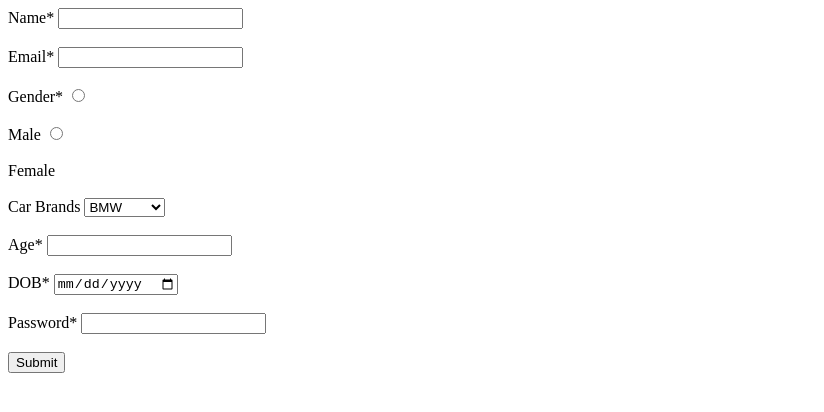
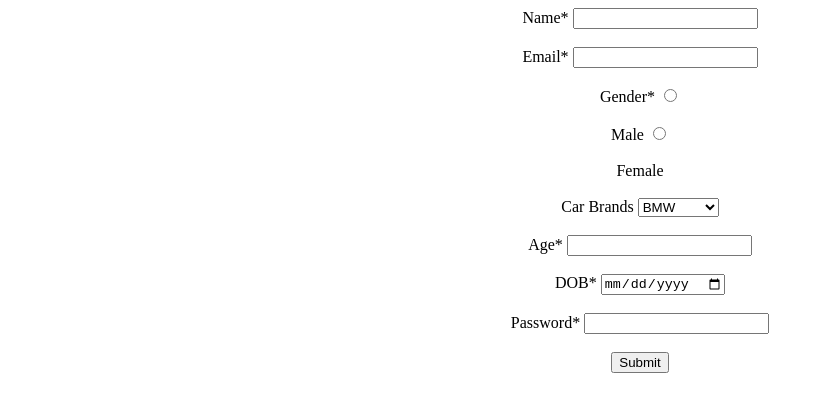
Before and after one commit to acciojob/signup-form-car-Jeevanamsk, a website: page main.html in a window 1280 px wide. Shown: the whole page, without its empty margins (0-824 px from the left). Drawn offline with Linux system fonts and the light colour scheme.

Commit message:
Update main.html

```diff
--- a/main.html
+++ b/main.html
@@ -8,7 +8,7 @@
 
 <body>
 	<!-- the entire body must be written by student -->
-	<form method="POST">
+	<form method="POST" style="text-align: center">
         <label for="name">Name*</label>
         <input type="text" id="name" required><br><br>
       <label for="email">Email*</label>
```
